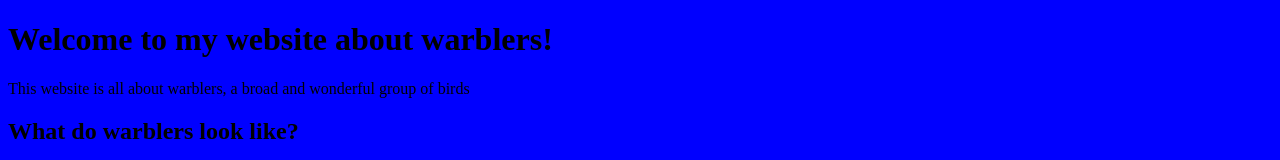
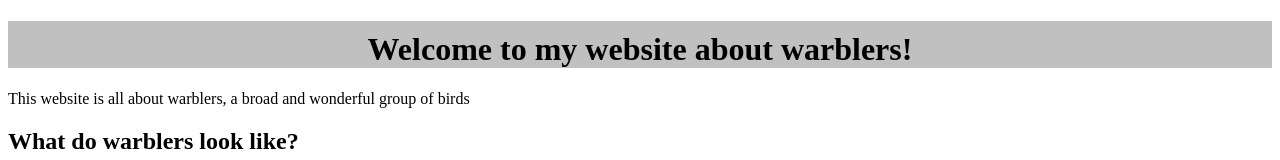
Before and after one commit to rustyhutto/rustyhutto.github.io, a plain HTML site: page index.html in a window 1280 px wide. Shown: the top 160 px of the page. Drawn offline with Linux system fonts and the light colour scheme; grey boxes are pictures that could not be loaded.

Commit message:
Style title

```diff
--- a/index.html
+++ b/index.html
@@ -5,7 +5,7 @@
 	<link rel="stylesheet" type="text/css" href="styles.css">
 </head>
 <body>
-	<h1>Welcome to my website about warblers!</h1>
+	<h1 class="Title">Welcome to my website about warblers!</h1>
 	<p>This website is all about warblers, a broad and wonderful group of birds</p>
 	<h2>What do warblers look like?</h2>
 		<img src="https://upload.wikimedia.org/wikipedia/commons/f/f3/Dendroica-cerulea-002.jpg" alt="cerulean warbler" heigth="300" width="300"/>
--- a/styles.css
+++ b/styles.css
@@ -1,3 +1,8 @@
-body {
-	background: blue;
+
+
+.Title {
+	padding-top: 10px;
+	border-color: black;
+	background-color: silver;
+	text-align: center;
 }
```
